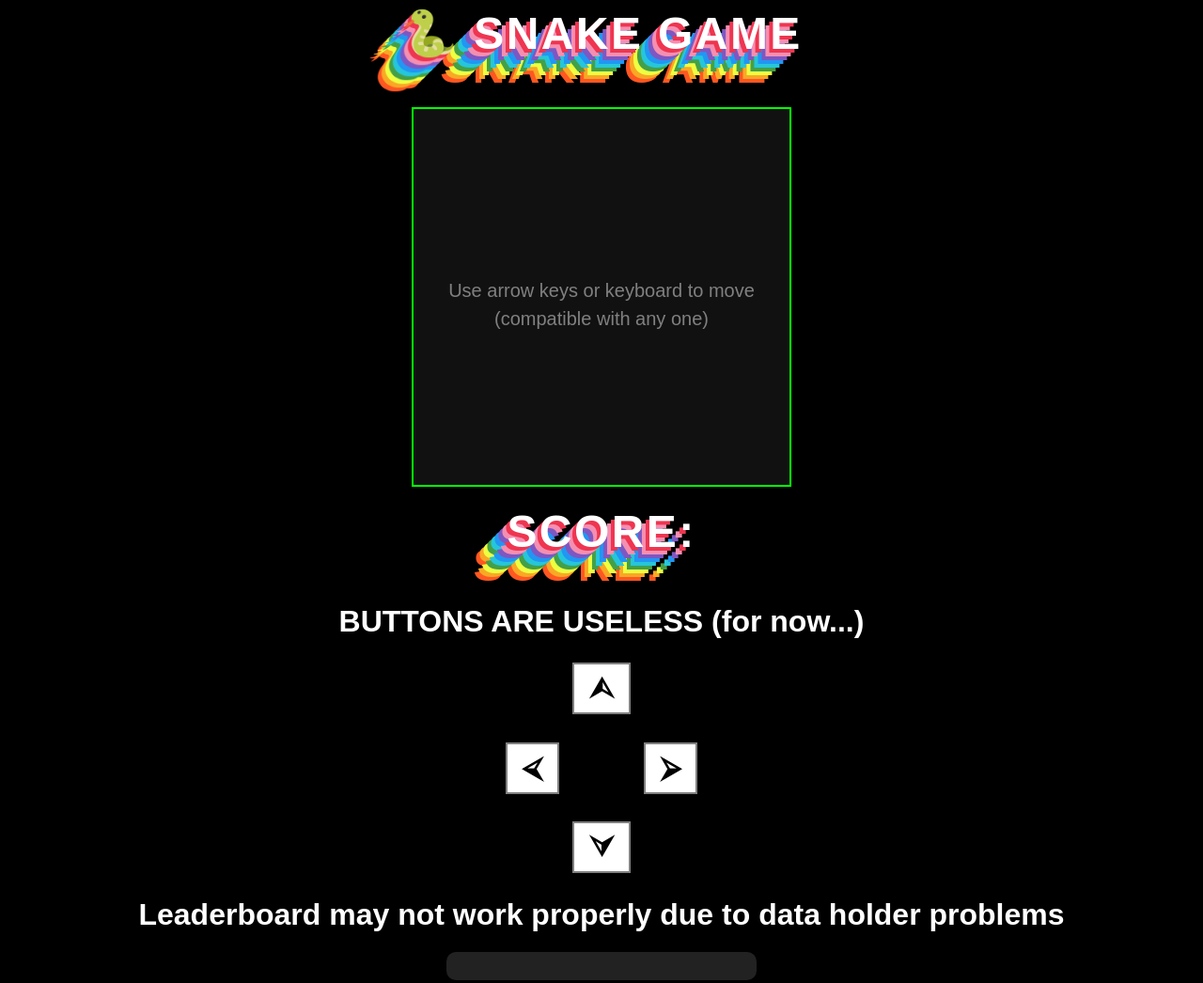
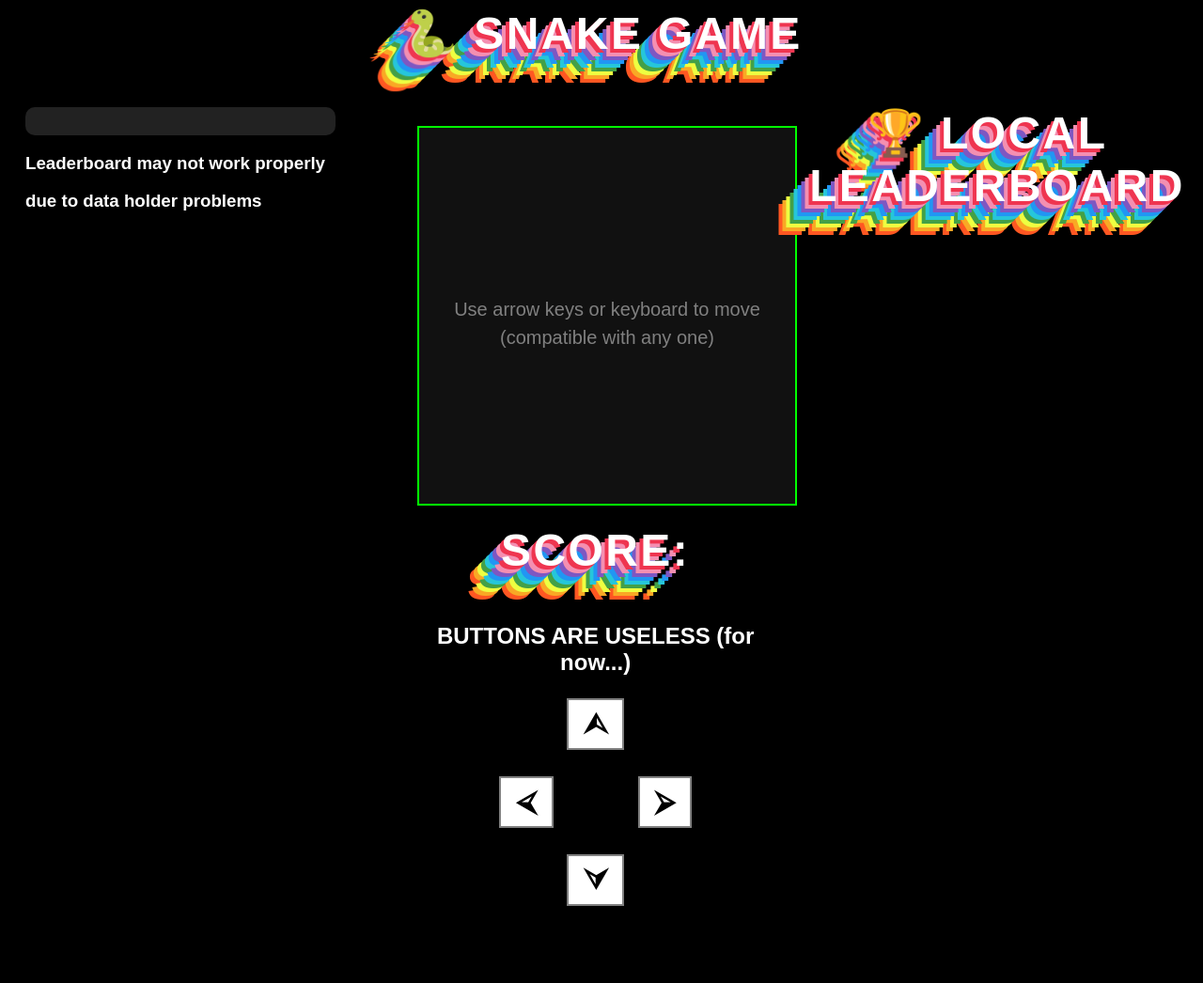
Before and after one commit to pizzasdu83/snake, a website: page index.html in a window 1280 px wide. Shown: the whole page at 94% size. After the commit the page ends 968 px from the top, so only its background shows below. Drawn offline with Linux system fonts and the light colour scheme; no server answers.

Commit message:
Alpha v2

```diff
--- a/index.html
+++ b/index.html
@@ -34,6 +34,11 @@
                    -28px 28px #eeff41,
                    -32px 32px #f9a825,
                    -36px 36px #ff5722;
+	}
+	h3 {
+	  text-align: left;
+	  color: white;
+	  font-family: sans-serif;
 	}
     body {
       background-color: #000;
@@ -115,11 +120,24 @@
 	  border-right: 10px solid #000;
 	}
 
+	section {
+	  float: left;
+	  margin: 0 1.5%;
+      width: 30%;
+	  }
 
   </style>
 </head>
 <body>
+  <header>
   <h2>🐍 Snake Game</h2>
+  </header>
+  <section>
+  <div style="width: 600px; display: table-cell;" id="leaderboard"></div>
+  <h3>Leaderboard may not work properly</h3>
+  <h3>due to data holder problems</h3>
+  </section>
+  <section>
   <canvas id="game" width="400" height="400"></canvas>
   <h2>Score: <span id="myText"></span></h2>
   <h1><strong>BUTTONS ARE USELESS</strong> (for now...)</h1>
@@ -130,8 +148,10 @@
   <button class="button button4"oneclick="fuckedright()"><strong>⮚</strong></button>
   <h1></h1>
   <button class="button button2"oneclick="fuckeddown()"><strong>⮛</strong></button>
-  <h1>Leaderboard may not work properly due to data holder problems</h1>
-  <div id="leaderboard"></div>
+  </section>
+  <section>
+  <div id="lleaderboard"></div>
+  <section>
   <script type="module">
     import { initializeApp } from "https://www.gstatic.com/firebasejs/10.12.0/firebase-app.js";
     import { getFirestore, collection, addDoc, getDocs, query, orderBy, limit } from "https://www.gstatic.com/firebasejs/10.12.0/firebase-firestore.js";
@@ -284,6 +304,7 @@
 			gameOver = true;
 			const name = prompt("Nickname Plaese :3");
 			if (name) submitScore(name, score);
+			submitScoreLocale();
 			return;
 		}
 
@@ -310,7 +331,25 @@
 	}
 
     let game = setInterval(draw, 100);
-    renderLeaderboard
+	function submitScoreLocale() {
+      const name = prompt("Nickname again please (づ｡◕‿‿◕｡)づ") || "Anonymous"; // Prompt for name
+      const scores = JSON.parse(localStorage.getItem("lleaderboard") || "[]");
+      scores.push({ name, score });
+      scores.sort((a, b) => b.score - a.score); // Sort scores in descending order
+      localStorage.setItem("lleaderboard", JSON.stringify(scores.slice(0, 5))); // Keep top 5 scores
+      renderLeaderboardLocale(); // Update the leaderboard display
+	}
+
+
+    function renderLeaderboardLocale() {
+      const scores = JSON.parse(localStorage.getItem("lleaderboard") || "[]");
+      const container = document.getElementById("lleaderboard");
+      container.innerHTML = "<h2>🏆 Local Leaderboard</h2>" +
+          scores.map(s => `<div>${s.name} : ${s.score}</div>`).join("");
+	}
+
+	renderLeaderboardLocale();
+    renderLeaderboard();
 
   </script>
 </body>
```
